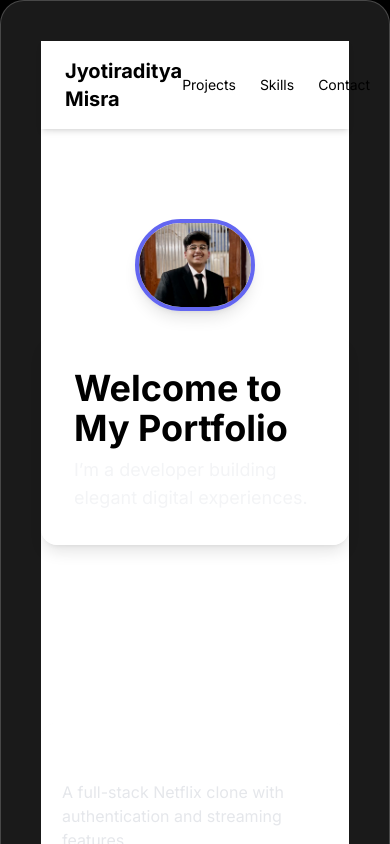
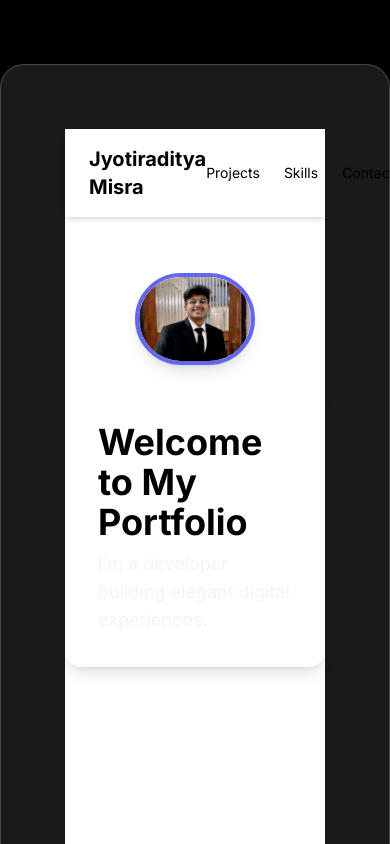
Before and after one commit to Jyotiraditiya/portfolio, a Next.js app: page / in a window 390 px wide. Shown: the top 844 px of the page. Built offline with nearby package versions, Linux system fonts and the light colour scheme.

Commit message:
Initial commit: Next.js portfolio with glassmorphism layout

```diff
--- a/app/layout.tsx
+++ b/app/layout.tsx
@@ -17,17 +17,15 @@ export default function RootLayout({
   return (
     <html lang="en">
       <body
-        className={`${inter.className} min-h-screen bg-black bg-[url('/bg.jpg')] bg-cover bg-center flex items-center justify-center`}
+        className={`${inter.className} min-h-screen bg-black bg-[url('/bg.jpg')] bg-cover bg-center`}
         style={{
           backgroundBlendMode: 'overlay',
         }}
       >
-        <div className="flex min-h-screen w-full items-center justify-center">
-          <div className="relative z-10 w-full max-w-2xl md:max-w-3xl lg:max-w-4xl xl:max-w-5xl rounded-3xl bg-white/10 p-10 md:p-16 shadow-2xl backdrop-blur-lg border border-white/20">
-            {children}
-          </div>
+        <div className="fixed inset-0 z-0 bg-black/60 backdrop-blur-lg" aria-hidden="true" />
+        <div className="relative z-10 w-full max-w-5xl mx-auto rounded-3xl bg-white/10 p-16 shadow-2xl backdrop-blur-lg border border-white/20 my-16">
+          {children}
         </div>
-        <div className="fixed inset-0 z-0 bg-black/60 backdrop-blur-lg" aria-hidden="true" />
       </body>
     </html>
   );
```
